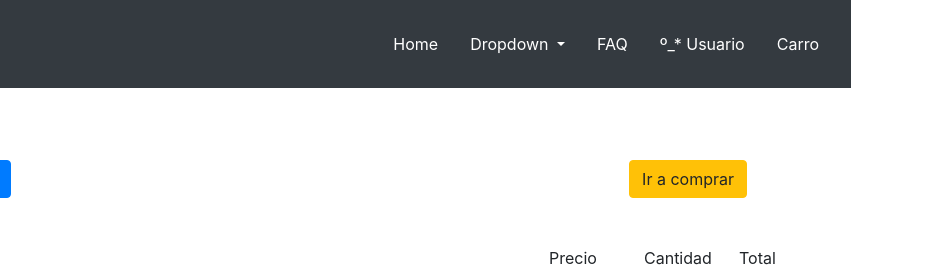
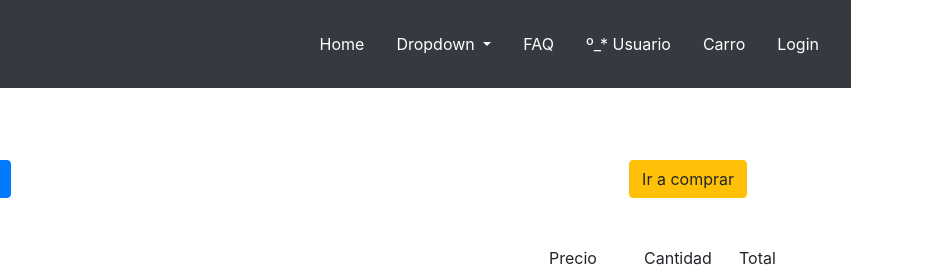
Before and after one commit to miguelvaz98/proyecto, a plain HTML site: page carrito.html in a window 1280 px wide. Shown: the full height of the page, 344-1280 px from the left. Drawn offline with nearby package versions, Linux system fonts and the light colour scheme.

Commit message:
Add files via upload

```diff
--- a/carrito.html
+++ b/carrito.html
@@ -52,6 +52,7 @@
                 <a class="nav-link text-white" href="faq.html">FAQ </a>
                 <a class="nav-link text-white" href="usuario.html">º_* Usuario</a>
                 <a class="nav-link text-white" href="carrito.html">Carro</a>
+                <a class="nav-link text-white" href="login.html">Login</a>
             </div>
         </nav>
         <br><br>
```
Also changed, not shown: faq.html (+1 -0 lines), index.html (+1 -0 lines), login.html (+1 -0 lines), usuario.html (+1 -0 lines).
